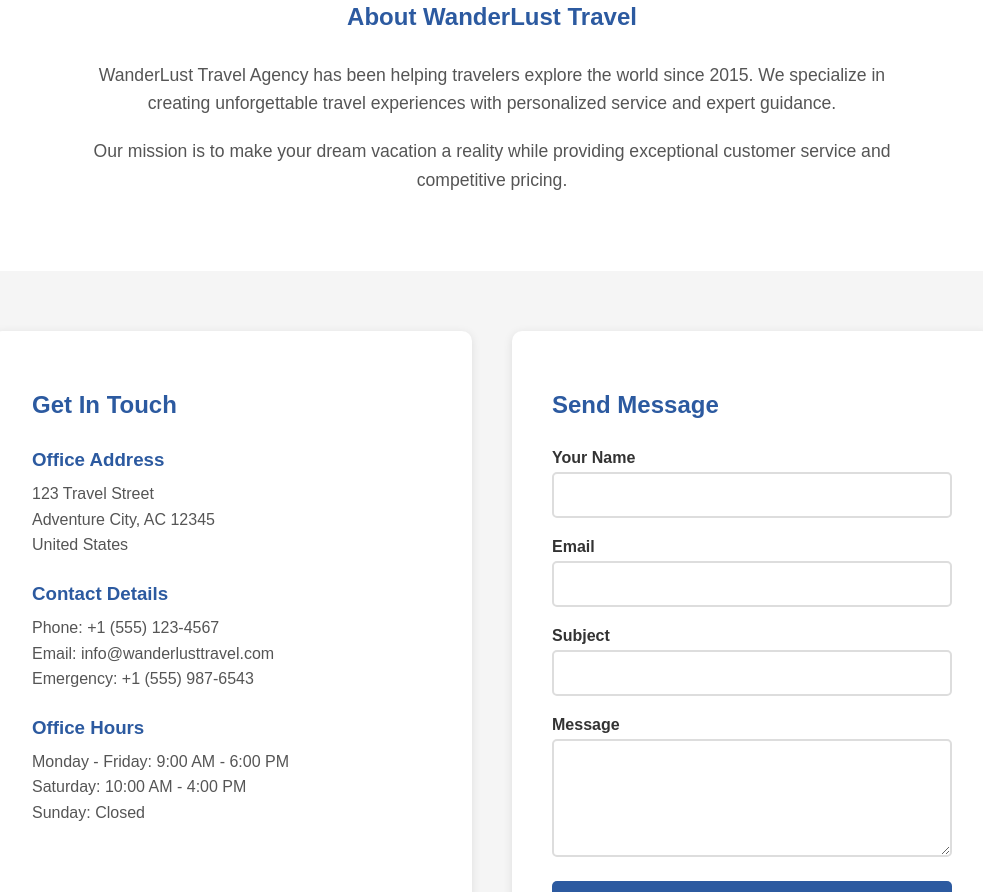
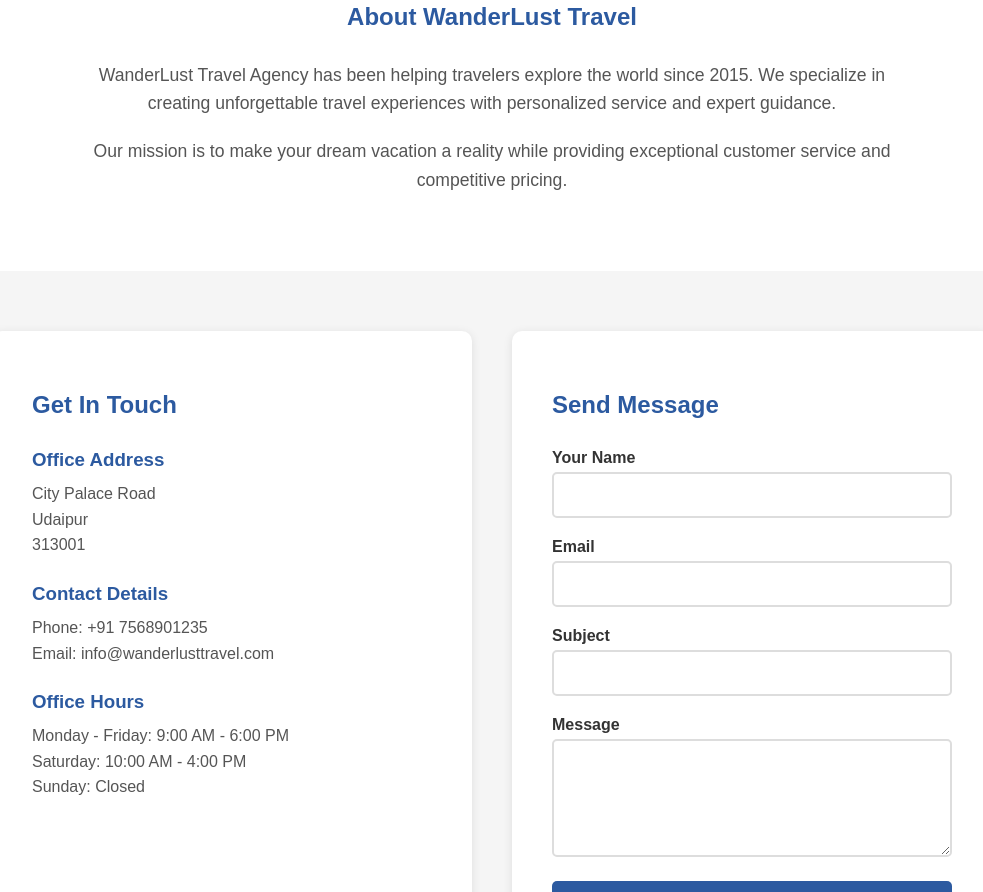
Before and after one commit to rbhaticollege/UI-UX_Assignment_2, a plain HTML site: page contact.html in a window 1280 px wide. Shown: the part 351-1243 px from the top of the page, without its empty margins (148-1131 px from the left). Drawn offline with Linux system fonts and the light colour scheme.

Commit message:
Initial commit

```diff
--- a/contact.html
+++ b/contact.html
@@ -54,18 +54,18 @@
                 <div style="margin-bottom: 25px;">
                     <h3 style="color: #2c5aa0; margin-bottom: 10px;">Office Address</h3>
                     <p style="color: #555; line-height: 1.6; margin: 0;">
-                        123 Travel Street<br>
-                        Adventure City, AC 12345<br>
-                        United States
+                        City Palace Road<br>
+                        Udaipur <br>
+                        313001
                     </p>
                 </div>
 
                 <div style="margin-bottom: 25px;">
                     <h3 style="color: #2c5aa0; margin-bottom: 10px;">Contact Details</h3>
                     <p style="color: #555; line-height: 1.6; margin: 0;">
-                        Phone: +1 (555) 123-4567<br>
+                        Phone: +91 7568901235<br>
                         Email: info@wanderlusttravel.com<br>
-                        Emergency: +1 (555) 987-6543
+
                     </p>
                 </div>
 
```
